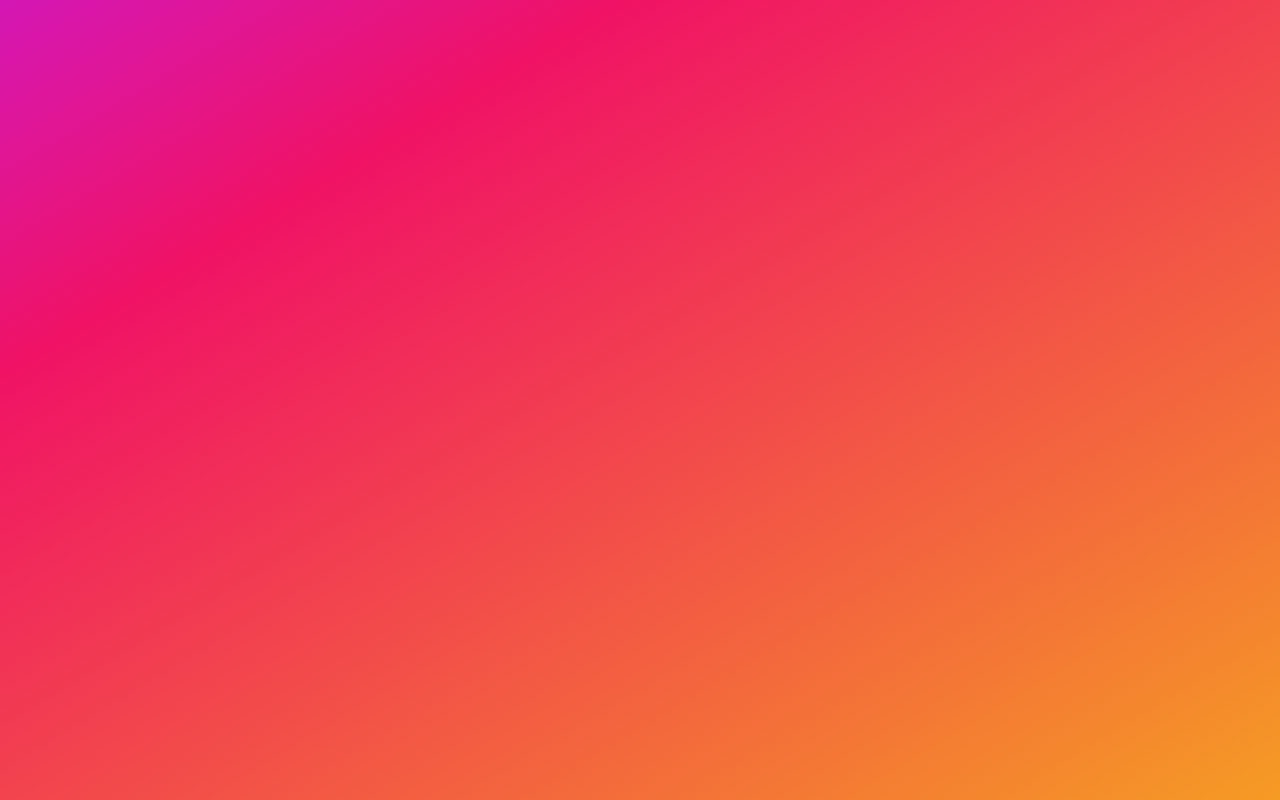
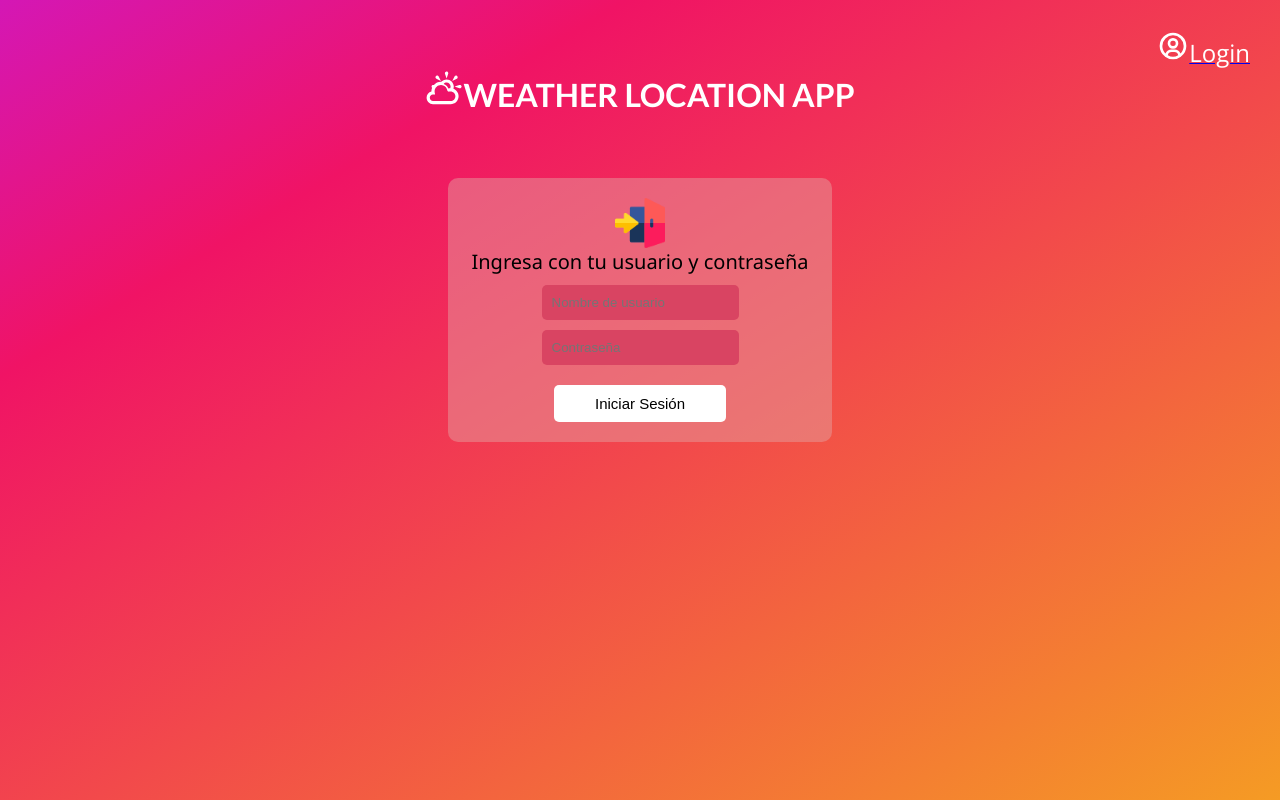
Before and after one commit to gus0117/pilis-mod3-alvarado-ordonez, a React (Create React App) app: page /#/login in a window 1280 px wide. Before the commit this address had no page. Built offline with nearby package versions, Linux system fonts and the light colour scheme.

Commit message:
Agregando pagina de Login

```diff
--- a/src/App.js
+++ b/src/App.js
@@ -5,6 +5,7 @@ import { LocationContext } from './context/LocationContext';
 import Home from './routes/Home/Home';
 import CreateLocation from './routes/Location/CreateLocation';
 import Navigation from './routes/Navigation/Navigation';
+import Login from './routes/Login/Login'
 
 //Lista de prueba
 const list = [
@@ -39,6 +40,7 @@ function App() {
         <Route path='/' element={<Navigation />}>
           <Route index element={<Home />} />
           <Route path='location/create' element={<CreateLocation />} />
+          <Route path='login' element={<Login/>} />
         </Route>
       </Routes>
     </div>
--- /dev/null
+++ b/src/routes/Login/Login.css
@@ -0,0 +1,34 @@
+.sign-in-container{
+    background-color: rgba(228, 161, 161, 0.482);
+    display: inline-block;
+    width: 30%;
+    margin: 5% 35%;
+    text-align: center;
+    padding: 20px;
+    font-family: 'Segoe UI', Tahoma, Geneva, Verdana, sans-serif;
+    font-size: 20px;
+    border-radius: 10px;
+}
+
+.input-form{
+    background-color: rgb(217, 68, 98);
+    border: none;
+    border-radius: 5px;
+    padding: 10px;
+    margin-top: 10px;
+
+}
+.img-login{
+    display: block;
+    margin: auto;
+    width: 50px;
+}
+.btn-form{
+    background-color: white;
+    font-size: 15px;
+    padding: 10px;
+    width:50%;
+    margin-top: 20px;
+    border: none;
+    border-radius: 5px;
+}
--- /dev/null
+++ b/src/routes/Login/Login.jsx
@@ -0,0 +1,55 @@
+import { useContext } from 'react';
+import { useForm } from 'react-hook-form'
+import { useNavigate } from 'react-router-dom';
+// import { LocationContext, L } from '../../context/LocationContext';
+import './Login.css'
+import logo from '../../assets/login.png'
+
+const Login = () => {
+
+//  const { setCurrentUser } = useContext(LocationContext)
+  const { register, handleSubmit, formState: { errors } } = useForm();
+  const navigate = useNavigate()
+
+  const onSubmit = (data) => {
+    //localStorage.setItem('currentUser', JSON.stringify(data))
+    // setCurrentUser(data)
+    navigate('/')
+  }
+
+  return (
+    <div className='sign-in-container'>
+    <img src={logo} className='img-login'/>
+      <span>Ingresa con tu usuario y contraseña</span>
+      <form className='sign-in-form' onSubmit={handleSubmit(onSubmit)}>
+
+        <input
+          className='input-form'
+          type="text"
+          placeholder='Nombre de usuario'
+          {...register('username', {
+              required : 'Debe ingresar su nombre de usuario'
+            }
+          )
+        } />
+        <p>{errors.username?.message}</p>
+        <input
+          className='input-form'
+          type='password'
+          placeholder='Contraseña'
+          {...register(
+              'password',
+              {
+                required : 'Debe ingresar su contraseña'
+              }
+            )
+          }
+        />
+        <p>{errors.password?.message}</p>
+         <button className='btn-form' type='submit'>Iniciar Sesión</button>
+      </form>
+    </div>
+  )
+}
+
+export default Login
--- a/src/routes/Navigation/Navigation.jsx
+++ b/src/routes/Navigation/Navigation.jsx
@@ -7,10 +7,13 @@ const Navigation = () => {
     return (
         <>
         <div className="login-container">
-            <a className="login-link" href="#">
+        <Link to='/login'>
+        <a className="login-link" href="#">
                 <BiUserCircle className="login-icon"/>
                 <span className="login-title">Login</span>
             </a>
+        </Link>
+
         </div>
         <div className="app-title-container">
             <Link className="app-link" to='/'>
```
Also changed, not shown: src/assets/log-in.png (added), src/assets/login.png (added).
